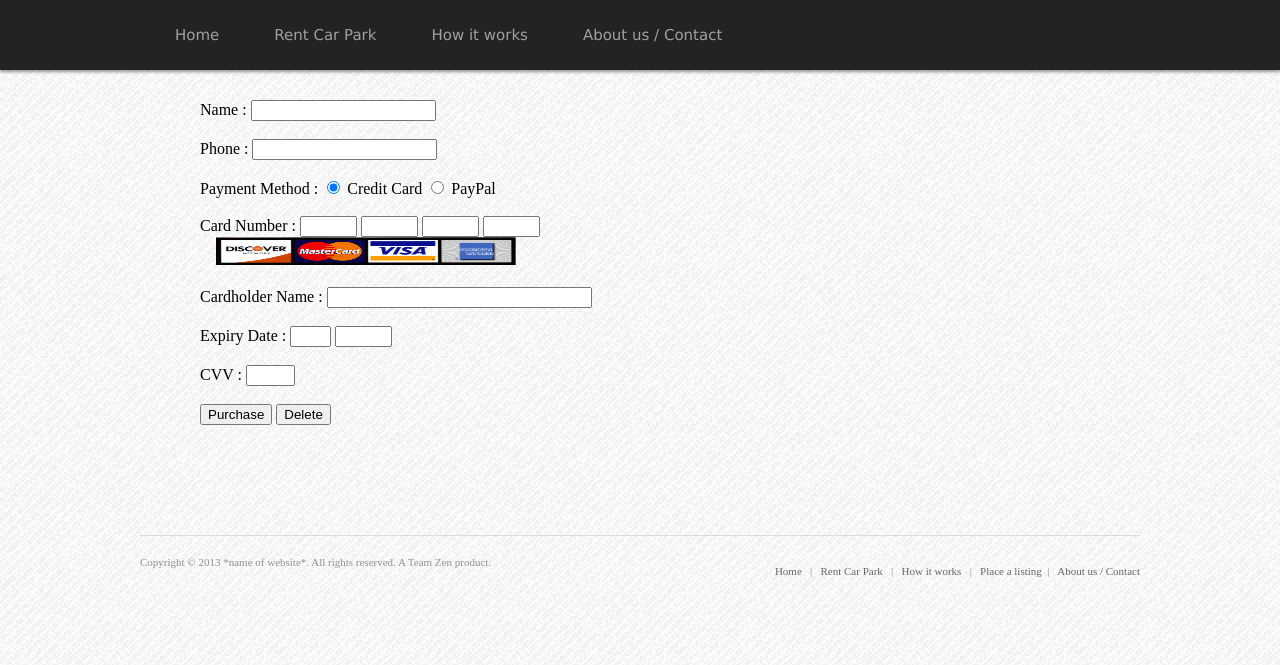
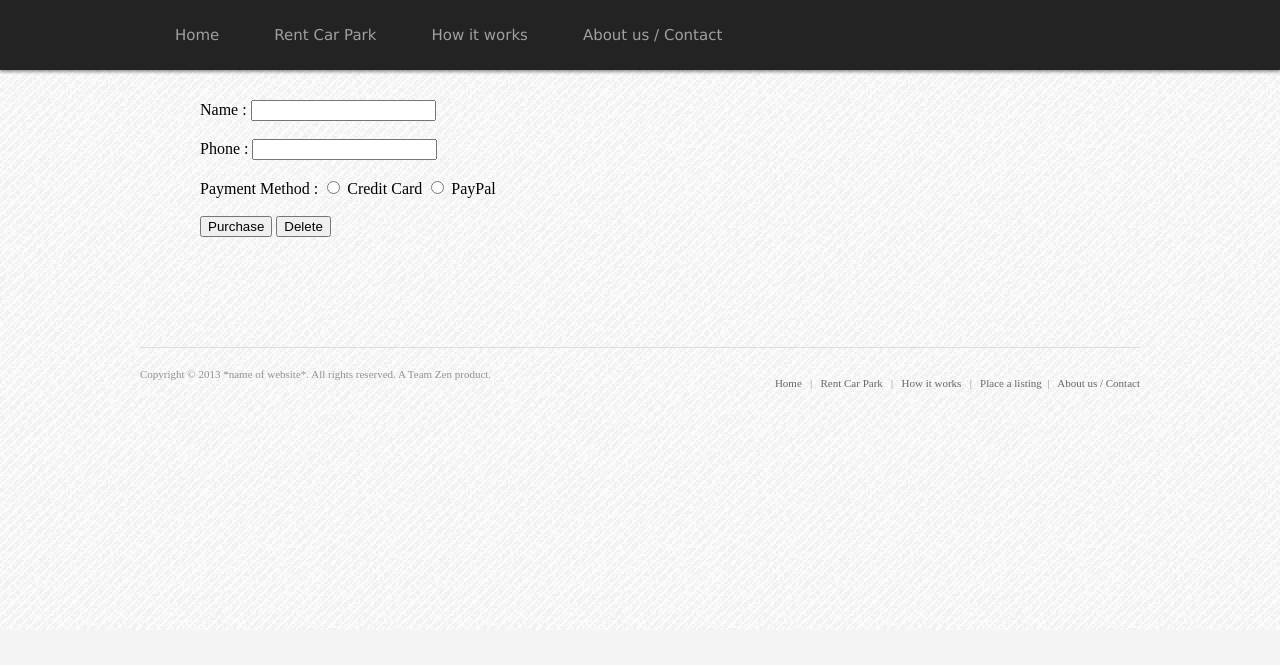
Before and after one commit to craizile/INB313, a PHP site: page /Applications/bookingform.php in a window 1280 px wide. Shown: the part 170-835 px from the top of the page. After the commit the page ends 559 px from the top, so only its background shows below. Run offline with PHP 8.4, Linux system fonts and the light colour scheme.

Commit message:
all last changes

```diff
--- a/bookingform.php
+++ b/bookingform.php
@@ -18,26 +18,50 @@
 
 <?php include 'header.html' ; ?>
 
-<form>
+<form id="form-id">
 		Name : <input type="text" name="nametxt"  required><br><br>
+		Phone : <input type="" name="phonetxt" required><br><br>
+		Payment Method : <input type="radio" name="payment" value="Credit Card" id="div1"> Credit Card  <input type="radio" name="payment" value="paypal" id="div2"> PayPal <br><br>
 
-		Phone : <input type="" name="phonetxt" required><br><br>
+		     <div id='formdiv1' style='display:none'>
 
-		Payment Method : <input type="radio" name="payment" value="Credit Card" checked> Credit Card  <input type="radio" name="payment" value="paypal" onclick="javascript:yesnoCheck();" id="noCheck"> PayPal <br><br>
+		     Card Number : <input type="text" name="txtcard1" maxlength="4" size="4" required />  <input type="text" name="txtcard2" maxlength="4" size="4" required />  <input type="text" name="txtcard3" maxlength="4" size="4" required />  <input type="text" name="txtcard4" maxlength="4" size="4" required /> <br>
 
-		Card Number : <input type="text" name="txtcard1" maxlength="4" size="4" required>  <input type="text" name="txtcard2" maxlength="4" size="4"required>  <input type="text" name="txtcard3" maxlength="4" size="4" required>  <input type="text" name="txtcard4" maxlength="4" size="4" required> <br>
 
-		<!-- Pic of cc logos -->
-		&nbsp&nbsp&nbsp&nbsp<img src="cclogo.jpg" alt="cclogospic" width="300" height="28"> <br> <br>
+		     &nbsp&nbsp&nbsp&nbsp<img src="cclogo.jpg" alt="cclogospic" width="300" height="28"> <br> <br>
 
-		Cardholder Name : <input type="text" name="ccname" size="30" maxlength="20" required><br><br>
 
-		Expiry Date : <input type="text" name="expmonth" size="2" maxlength="2" required> <input type="text" name="expyear" size="4" maxlength="4" required> <br><br>
+		     Cardholder Name : <input type="text" name="ccname" size="30" maxlength="20" required><br><br>
+		     Expiry Date : <input type="text" name="expmonth" size="2" maxlength="2" required> <input type="text" name="expyear" size="4" maxlength="4" required> <br><br>
+		     CVV : <input type="text" maxlength="3" name="ccCVV" size="3" required> <br><br>
+		    </div>
 
-		CVV : <input type="text" maxlength="3" name="ccCVV" size="3" required> <br><br>
+		    <div id="formdiv2" style="display:none">
+		    <a href="http://www.Paypal.com/"> Pay using PayPal </a>
+		    <p> When you press the PayPal link, you will be directed to PayPal website where you can login or create a PayPal account and submit your payment. Upon full payment, you will be transferred back in to this website to obtain booking information.</p>
+		    </div>
 
-		<input type="submit" value="Purchase" onclick="successbook.html"> <input type="reset" value="Delete">
+		<a href="successbook.php"><button>Purchase</button></a> <input type="reset" value="Delete">
+
 </form>
+
+<script type="text/javascript" src="http://code.jquery.com/jquery.js"></script>
+<script type="text/javascript" charset="utf-8">
+$('#form-id').change(function() {
+    if ($('#div1').prop('checked')) {
+        $('#formdiv1').show();
+    }
+    else {
+        $('#formdiv1').hide();
+    }
+    if ($('#div2').prop('checked')) {
+        $('#formdiv2').show();
+    }
+    else {
+        $('#formdiv2').hide();
+    }
+});
+  </script>
 
 <?php include 'footer.html' ; ?>
 
```
